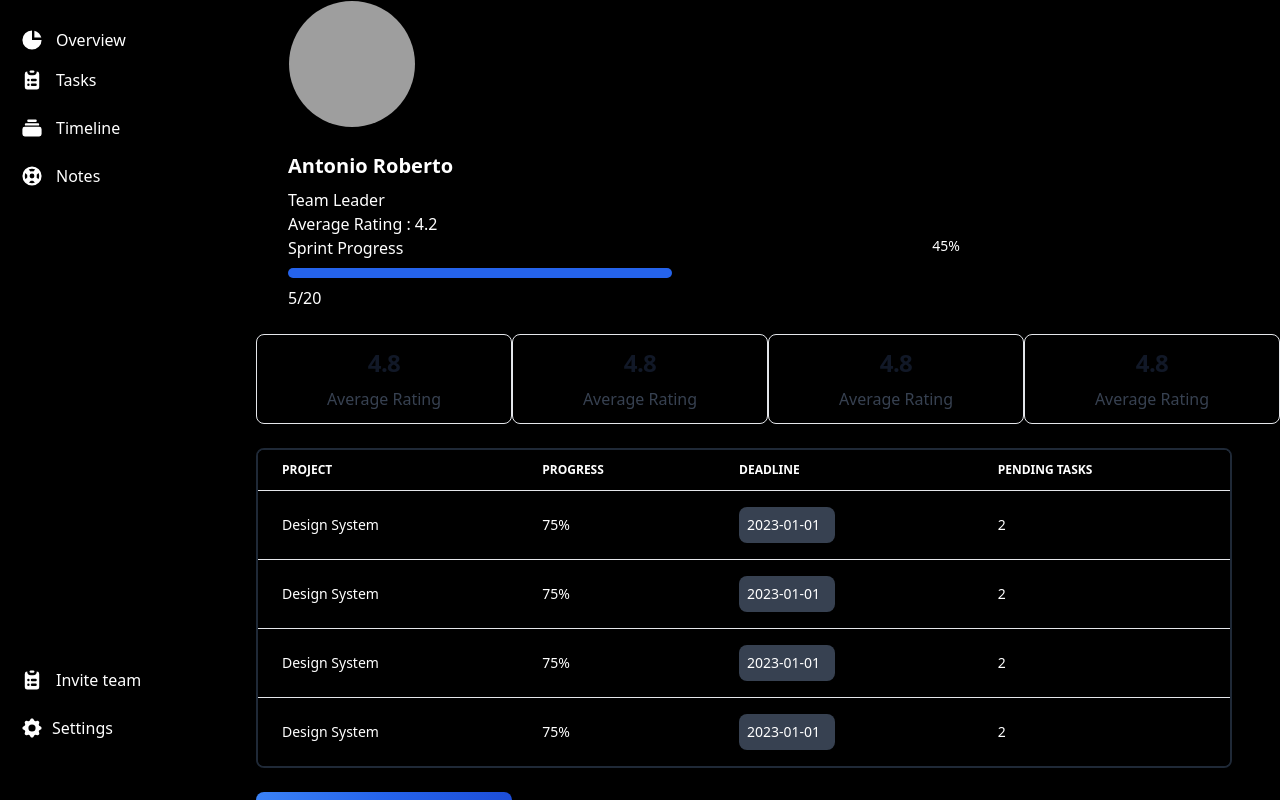
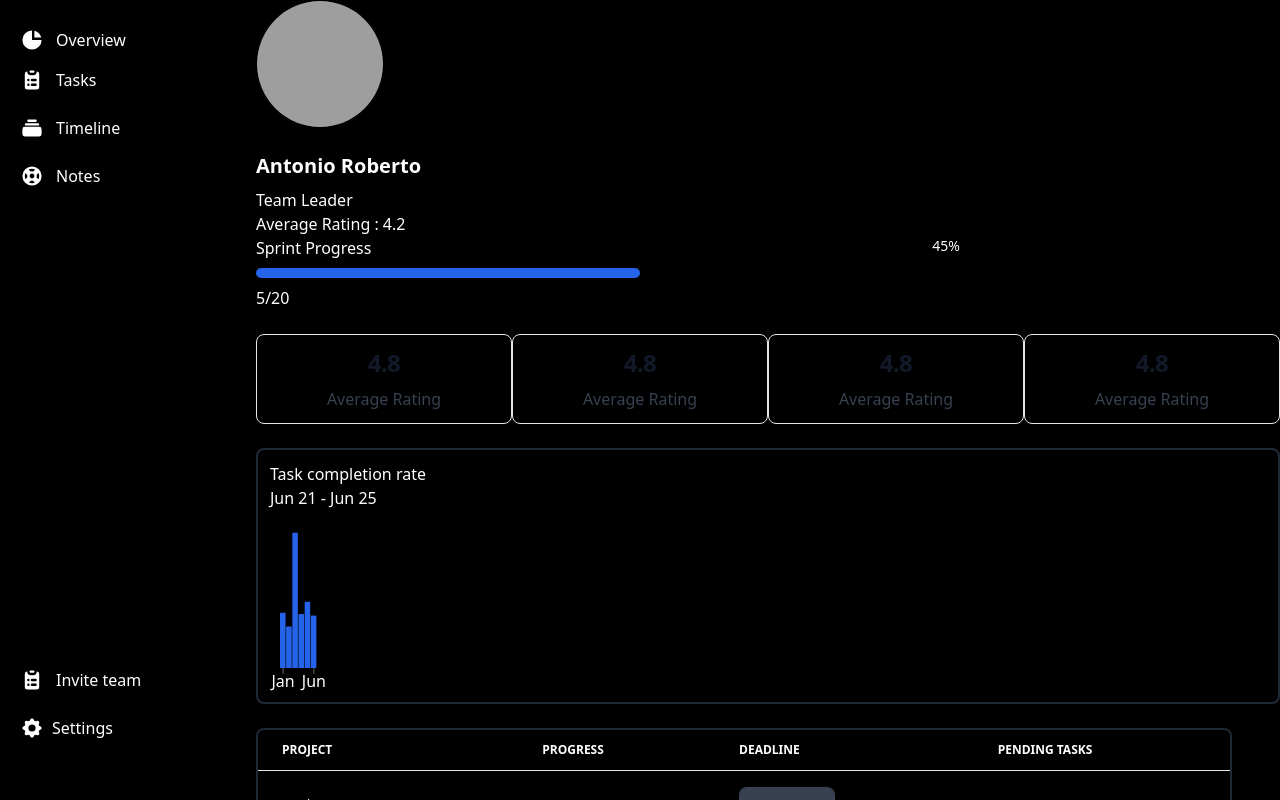
Before and after one commit to paulantony066/Mini-project, a React (Vite) app: page /manager in a window 1280 px wide. Built offline with nearby package versions, Linux system fonts and the light colour scheme; grey boxes are pictures that could not be loaded.

Commit message:
Added new component Barchart

```diff
--- a/package.json
+++ b/package.json
@@ -14,7 +14,8 @@
     "react": "^18.3.1",
     "react-dom": "^18.3.1",
     "react-google-recaptcha": "^3.1.0",
-    "react-router-dom": "^7.1.1"
+    "react-router-dom": "^7.1.1",
+    "recharts": "^2.15.1"
   },
   "devDependencies": {
     "@eslint/js": "^9.17.0",
--- /dev/null
+++ b/src/components/Barchart.jsx
@@ -0,0 +1,71 @@
+'use client';
+
+import {
+  BarChart,
+  Bar,
+  XAxis,
+  Legend,
+  ResponsiveContainer,
+} from 'recharts';
+
+const salesData = [
+  {
+    name: 'Jan',
+    revenue: 4000,
+    profit: 2400,
+  },
+  {
+    name: 'Feb',
+    revenue: 3000,
+    profit: 1398,
+  },
+  {
+    name: 'Mar',
+    revenue: 9800,
+    profit: 2000,
+  },
+  {
+    name: 'Apr',
+    revenue: 3908,
+    profit: 2780,
+  },
+  {
+    name: 'May',
+    revenue: 4800,
+    profit: 1890,
+  },
+  {
+    name: 'Jun',
+    revenue: 3800,
+    profit: 2390,
+  },
+];
+
+const Barchart = () => {
+    return (
+        <div className="border-2 border-gray-800 rounded-lg p-3 pb-8  h-64 w-full">
+        <h1>Task completion rate</h1>
+        <h1>Jun 21 - Jun 25</h1>
+
+        <ResponsiveContainer width="85%" height="100%">
+        <BarChart
+          width={100}
+          height={100}
+          data={salesData}
+          margin={{
+            left: 10,
+            top: 20,
+            right: 800,
+            bottom: 20,
+          }}
+        >
+          <XAxis dataKey="name" axisLine={false} tick={{ fill: "white" }}   />
+          <Bar dataKey="revenue" fill="#2563eb" barSize={20} stroke="none"
+            strokeWidth={0}  />
+        </BarChart>
+      </ResponsiveContainer>
+ </div>
+  );
+};
+
+export default Barchart;
--- a/src/components/Employeedetail.jsx
+++ b/src/components/Employeedetail.jsx
@@ -2,7 +2,7 @@ import React from "react";
 
 export default function Employeedetail(){
     return(
-        <div class="  ml-8">
+        <div>
                         <div class="relative mb-6">
                             <img src="https://pagedone.io/asset/uploads/1696238374.png" alt="Antonio image"
                                 class="w-32 h-32 rounded-full  transition-all duration-500 object-cover border border-solid border-transparent " />
--- a/src/components/Progressbar.jsx
+++ b/src/components/Progressbar.jsx
@@ -2,7 +2,7 @@ import React from "react";
 
 export default function Progressbar(){
     return(
-        <div class="ml-8 mr-80 space-y-2">
+        <div class="mr-80 space-y-2">
                     <div class="flex justify-between mb-1">
                      <span class="text-base font-medium text-white-700 dark:text-white">Sprint Progress</span>
                      <span class="text-sm font-medium text-white-700 dark:text-white">45%</span>
--- a/src/pages/manager/Manager.jsx
+++ b/src/pages/manager/Manager.jsx
@@ -6,11 +6,12 @@ import Progressbar from "../../components/Progressbar";
 import Button from "../../components/Button";
 import Performance from "../../components/Performance";
 import Table from "../../components/Table";
+import Barchart from "../../components/Barchart";
 
 
 export default function Manager() {
     return (
-        <div class="w-screen h-screen bg-black text-white flex overflow-y-auto">
+        <div class="container w-screen h-screen bg-black text-white flex overflow-y-auto">
          <div>
             <Sidebar/>
          </div>
@@ -30,6 +31,8 @@ export default function Manager() {
                 <Performance/>
             </div>
             <br />
+                <Barchart/>
+            <br />
             <div>
                 <Table/>
                 <br />
```
Also changed, not shown: 1 other file (tests, documents, lock files or other folders).
